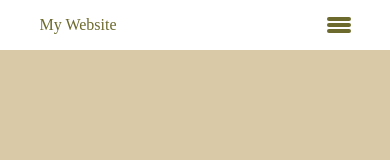
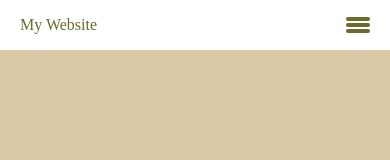
Before and after one commit to youyuhsuan/01_WeHelp-Assignment-Week-1, a website: page index.html in a window 390 px wide. Shown: the top 160 px of the page. Drawn offline with Linux system fonts and the light colour scheme.

Commit message:
feat:tablet mobile padding

```diff
--- a/src/scss/layout/_header.scss
+++ b/src/scss/layout/_header.scss
@@ -11,9 +11,9 @@ header {
   width: 100%;
   margin: 0 auto;
   padding: 0 $gutters;
-  @include breakpoint(lg) {
-    width: 90%;
-  }
+  // @include breakpoint(lg) {
+  //   width: 90%;
+  // }
   .navbar-items {
     display: flex;
     flex-direction: row;
```
Also changed, not shown: src/all.css, 1 other file.
